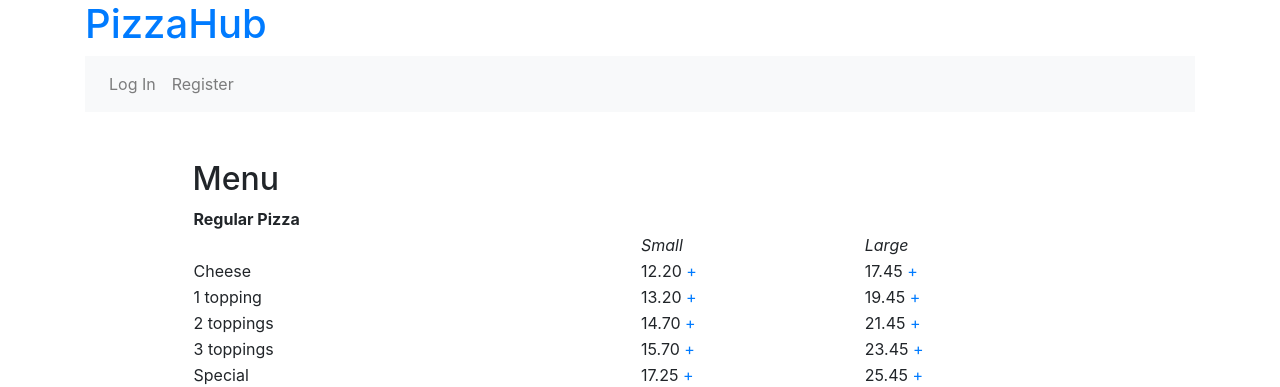
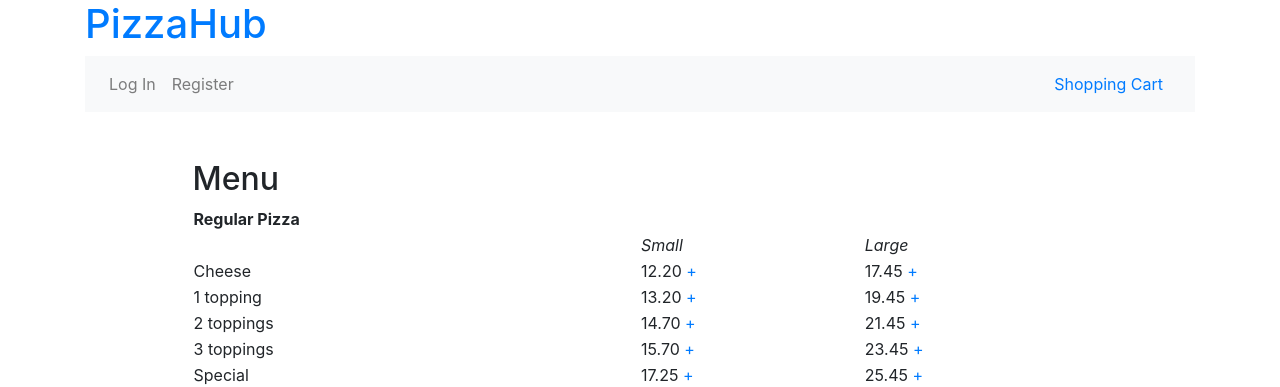
Before and after one commit to holistudio/CS50-Projects, a Django app: page / in a window 1280 px wide. Shown: the top 387 px of the page. Run offline with Django 3.2, Linux system fonts and the light colour scheme; data comes from the database, SQL or seed files in the repository; both versions use the stored data as it was after the commit; some libraries are stand-ins or nearby versions.

Commit message:
shopping cart page started

```diff
--- a/Project3/orders/templates/orders/base.html
+++ b/Project3/orders/templates/orders/base.html
@@ -68,9 +68,8 @@
     <body>
     	<div class="container">
             <a id="title" href="{% url 'orders:index' %}"><h1>PizzaHub</h1></a>
-            <nav class="navbar navbar-expand-lg navbar-light bg-light mb-5">
-                <div class="collapse navbar-collapse">
-                   <ul class="navbar-nav mr-auto">
+            <nav class="navbar navbar-expand-lg navbar-light bg-light mb-5 justify-content-between">
+                   <ul class="navbar-nav ">
                       {% if user.is_authenticated %}
                       <li class="navbar-text">
                           {{ user.username }} |
@@ -89,8 +88,9 @@
                       {% endif %}
 
                     </ul>
+                    <div class="nav-item">
+                      <a href="{% url 'orders:shopping_cart' %}" class="nav-link">Shopping Cart</a>
                     </div>
-
             </nav>
             {% block body %}
         	{% endblock %}
--- a/Project3/orders/urls.py
+++ b/Project3/orders/urls.py
@@ -8,6 +8,7 @@ urlpatterns = [
 	path("", views.index, name="index"),
 	path("menuitem/", views.item_display, name="item_display"),
 	path("additemtocart/", views.add_item_to_cart, name="add_item_to_cart"),
+	path("shoppingcart/", views.shopping_cart, name="shopping_cart"),
 	path("login/", views.login_view, name="login"),
 	path("logout/", views.logout_view, name="logout"),
 	path("register/", views.register_view, name="register")
--- a/Project3/orders/views.py
+++ b/Project3/orders/views.py
@@ -119,6 +119,16 @@ def add_item_to_cart(request):
 
 	return HttpResponseRedirect(reverse("orders:index"))
 
+def shopping_cart(request):
+	shopping_cart= ShoppingCart.objects.get(user = request.user);
+	shopping_cart_items = OrderItem.objects.filter(shopping_cart=shopping_cart);
+	context = {
+		'shopping_cart': shopping_cart,
+		'shopping_cart_items': shopping_cart_items,
+	}
+	template = loader.get_template('orders/cart.html')
+	return HttpResponse(template.render(context, request));
+
 def login_view(request):
 	if request.method == 'GET':
 		return render(request, "orders/login.html")
```
Also changed, not shown: Project3/orders/templates/orders/cart.html (+10 -8 lines), Project3/db.sqlite3. Lines whose indentation alone changed are shown as unchanged.
